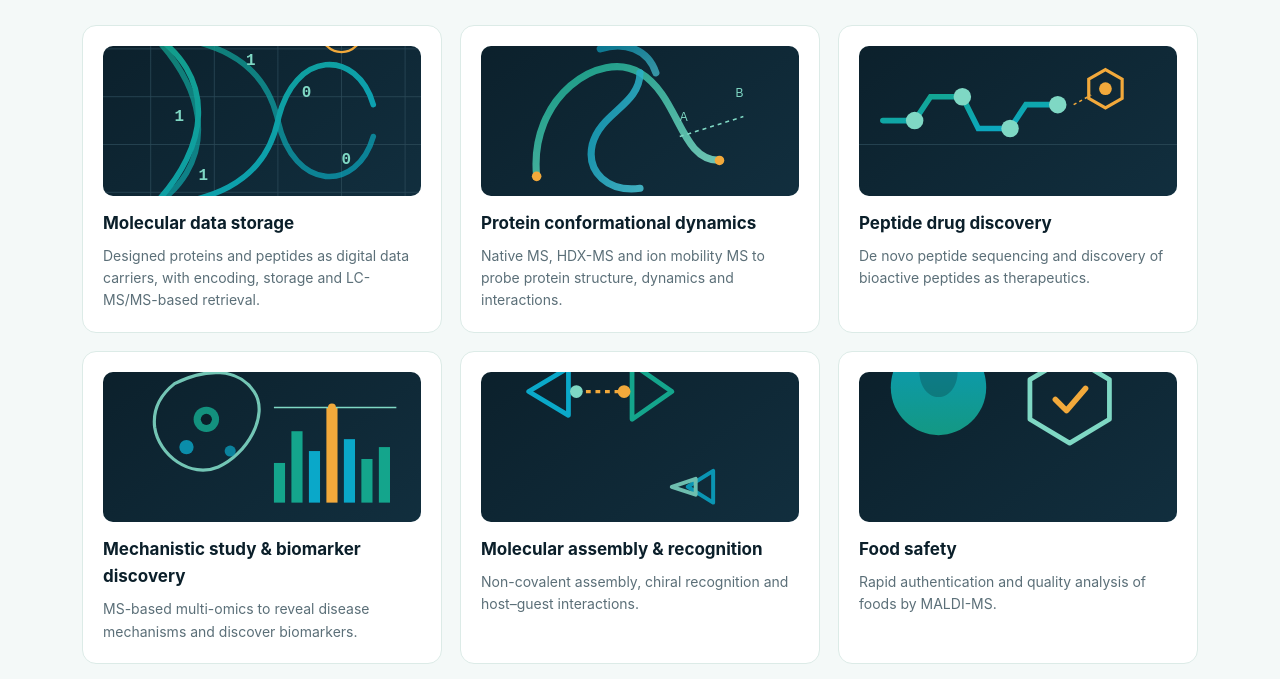
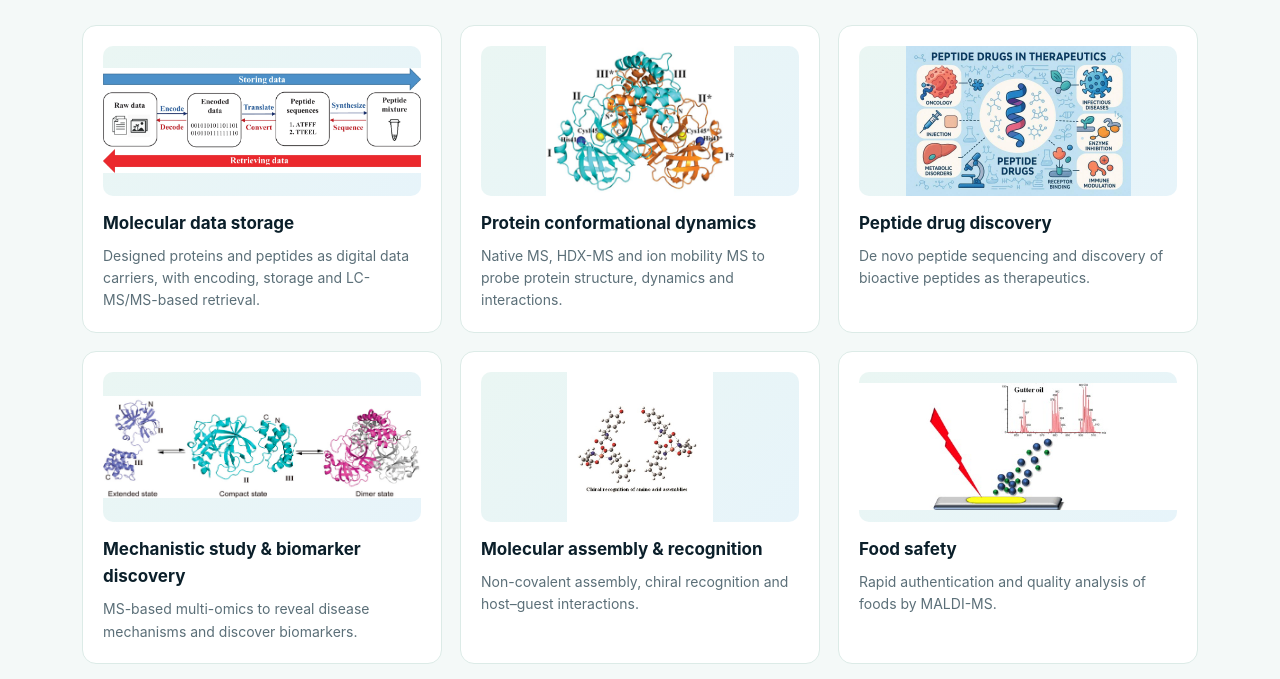
Before and after one commit to xiuerluo1996/YAO-Lab, a plain HTML site: page index.html in a window 1280 px wide. Shown: the part 647-1326 px from the top of the page. Drawn offline with Linux system fonts and the light colour scheme.

Commit message:
Update homepage research direction images
Co-authored-by: Copilot <223556219+Copilot@users.noreply.github.com>

```diff
--- a/assets/style.css
+++ b/assets/style.css
@@ -67,7 +67,8 @@ section{padding:56px 0}
 .card h3{margin:14px 0 8px;font-size:17px}
 .card p{color:var(--muted);font-size:14px;margin:0}
 .card .icon{width:100%;height:150px;border-radius:10px;overflow:hidden;background:linear-gradient(135deg,#eaf6f3,#e7f4fa)}
-.card .icon svg{width:100%;height:100%}
+.card .icon img{width:100%;height:100%;object-fit:contain;display:block}
+.card .icon svg{width:100%;height:100%;display:block}
 .tag{display:inline-block;font-size:12px;padding:3px 10px;border-radius:999px;background:#e7f4f0;color:var(--teal);font-weight:600}
 
 /* Person cards */
--- a/index.html
+++ b/index.html
@@ -121,16 +121,16 @@
 <script src="assets/main.js"></script>
 <script>
 const TOPICS = [
-  {img:"assets/img/molecular-data-storage.svg", t:"Molecular data storage", d:"Designed proteins and peptides as digital data carriers, with encoding, storage and LC-MS/MS-based retrieval."},
-  {img:"assets/img/protein-dynamics.svg", t:"Protein conformational dynamics", d:"Native MS, HDX-MS and ion mobility MS to probe protein structure, dynamics and interactions."},
-  {img:"assets/img/peptide-drug.svg", t:"Peptide drug discovery", d:"De novo peptide sequencing and discovery of bioactive peptides as therapeutics."},
-  {img:"assets/img/biomarker.svg", t:"Mechanistic study & biomarker discovery", d:"MS-based multi-omics to reveal disease mechanisms and discover biomarkers."},
-  {img:"assets/img/molecular-assembly.svg", t:"Molecular assembly & recognition", d:"Non-covalent assembly, chiral recognition and host–guest interactions."},
-  {img:"assets/img/food-safety.svg", t:"Food safety", d:"Rapid authentication and quality analysis of foods by MALDI-MS."},
-  {img:"assets/img/analytical-techniques.svg", t:"New analytical techniques", d:"Ambient ionization and novel mass-spectrometry workflows for direct analysis."}
+  {img:"assets/img/molecular-data-storage.jpg.png", t:"Molecular data storage", d:"Designed proteins and peptides as digital data carriers, with encoding, storage and LC-MS/MS-based retrieval."},
+  {img:"assets/img/protein-dynamics.jpg.png", t:"Protein conformational dynamics", d:"Native MS, HDX-MS and ion mobility MS to probe protein structure, dynamics and interactions."},
+  {img:"assets/img/peptide-drug.jpg.png", t:"Peptide drug discovery", d:"De novo peptide sequencing and discovery of bioactive peptides as therapeutics."},
+  {img:"assets/img/biomarker.jpg.png", t:"Mechanistic study & biomarker discovery", d:"MS-based multi-omics to reveal disease mechanisms and discover biomarkers."},
+  {img:"assets/img/molecular-assembly.jpg.jpeg", t:"Molecular assembly & recognition", d:"Non-covalent assembly, chiral recognition and host–guest interactions."},
+  {img:"assets/img/food-safety.jpg.jpg", t:"Food safety", d:"Rapid authentication and quality analysis of foods by MALDI-MS."},
+  {img:"assets/img/analytical-techniques.jpg.png", t:"New analytical techniques", d:"Ambient ionization and novel mass-spectrometry workflows for direct analysis."}
 ];
 document.getElementById('topics').innerHTML = TOPICS.map(x=>
-  '<div class="card"><div class="icon"><img src="'+x.img+'" alt="'+x.t+'" style="width:100%;height:100%;object-fit:cover"></div><h3>'+x.t+'</h3><p>'+x.d+'</p></div>'
+  '<div class="card"><div class="icon"><img src="'+x.img+'" alt="'+x.t+'"></div><h3>'+x.t+'</h3><p>'+x.d+'</p></div>'
 ).join('');
 </script>
 <script src="assets/identity.js"></script>
```
Also changed, not shown: assets/img/analytical-techniques.jpg.png (added), assets/img/biomarker.jpg.png (added), assets/img/food-safety.jpg.jpg (added), assets/img/molecular-assembly.jpg.jpeg (added), assets/img/molecular-data-storage.jpg.png (added), assets/img/peptide-drug.jpg.png (added), assets/img/protein-dynamics.jpg.png (added).
